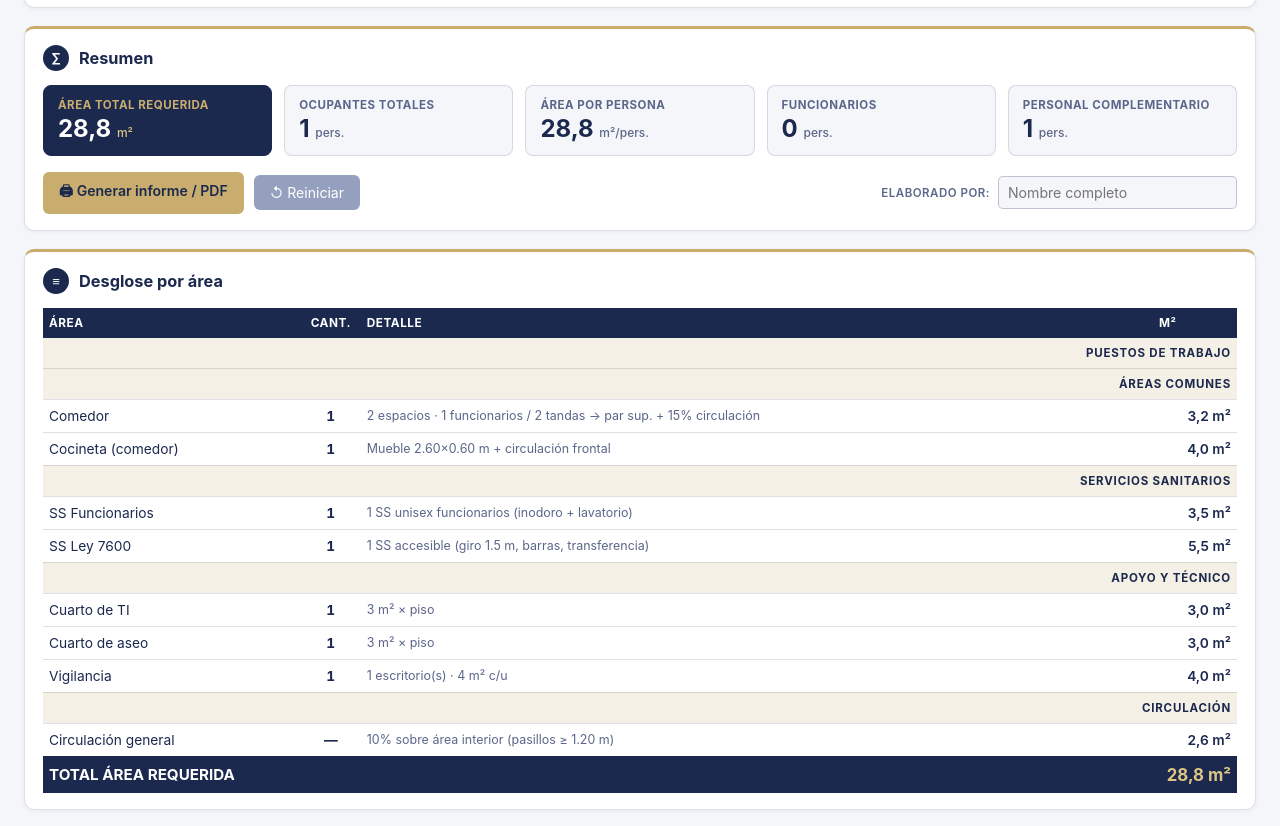
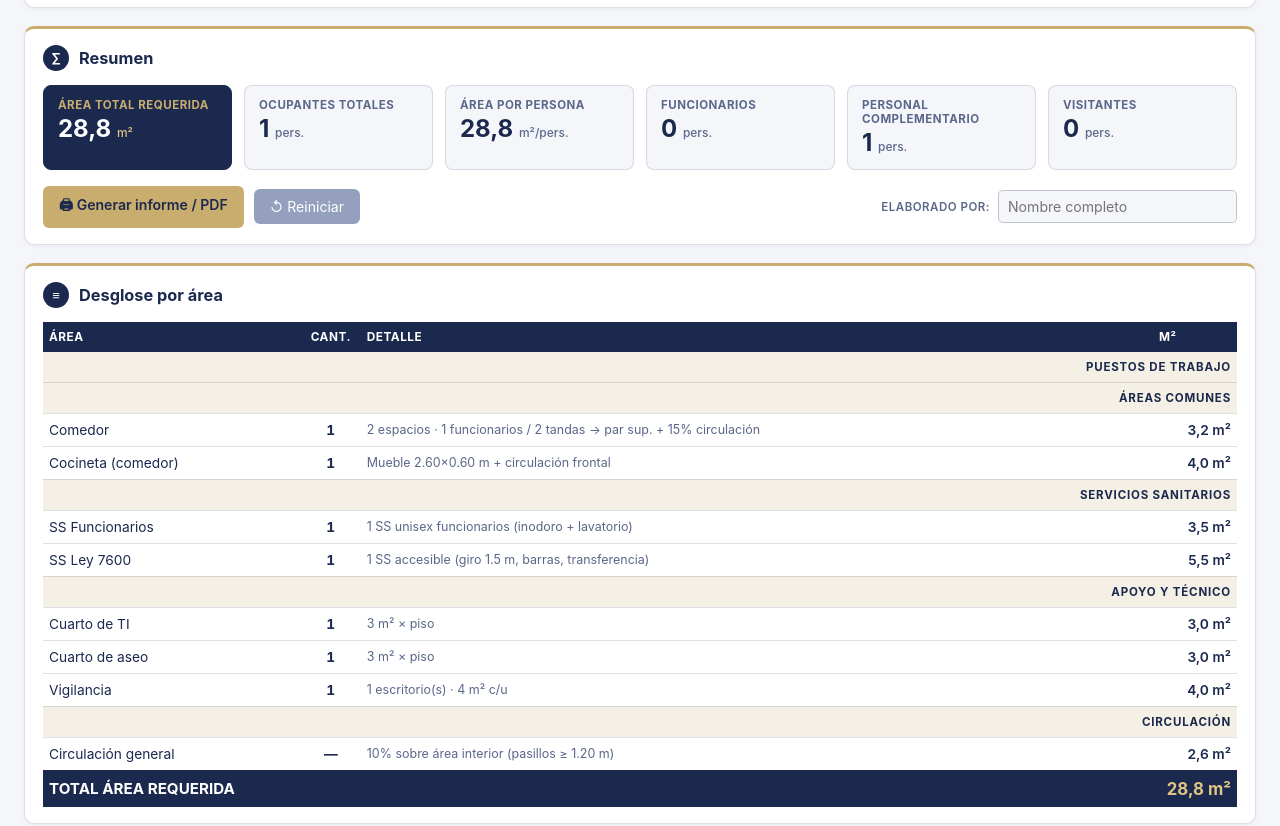
Before and after one commit to luchacon506/Calculadora-de-areas, a plain HTML site: page index.html in a window 1280 px wide. Shown: the part 1566-2392 px from the top of the page. Drawn offline with Linux system fonts and the light colour scheme.

Commit message:
Add KPI for visitors to index.html

```diff
--- a/index.html
+++ b/index.html
@@ -319,6 +319,11 @@ footer { text-align:center; font-size:0.75rem; padding:10px; background: var(--a
           <div class="kpi">
             <div class="label">Personal Complementario</div>
             <div class="value" id="kpiPersonal">0 <small>pers.</small></div>
+          </div>
+          <!-- NUEVO KPI: Visitantes -->
+          <div class="kpi">
+            <div class="label">Visitantes</div>
+            <div class="value" id="kpiVisitantes">0 <small>pers.</small></div>
           </div>
         </div>
         <div class="acciones no-print">
@@ -823,6 +828,8 @@ function calcular() {
   document.getElementById('kpiPerCapita').innerHTML = fmt(d.perCapita, 1) + ' <small>m²/pers.</small>';
   document.getElementById('kpiFunc').innerHTML      = fmtInt(d.nFuncionarios) + ' <small>pers.</small>';
   document.getElementById('kpiPersonal').innerHTML  = fmtInt(d.nPersonalComplementario) + ' <small>pers.</small>';
+  /* NUEVO: refleja el número de visitantes en el resumen */
+  document.getElementById('kpiVisitantes').innerHTML = fmtInt(d.inp.nVisitantes) + ' <small>pers.</small>';
 
   const tbody = document.getElementById('tbodyResultados');
   tbody.innerHTML = '';
@@ -1072,6 +1079,8 @@ function construirInformeHTML() {
       <div class="kpi"><div class="label">Ocupantes</div><div class="value">${fmtInt(d.totalPersonas)} <small>pers.</small></div></div>
       <div class="kpi"><div class="label">Funcionarios</div><div class="value">${fmtInt(d.nFuncionarios)} <small>pers.</small></div></div>
       <div class="kpi"><div class="label">Personal Complementario</div><div class="value">${fmtInt(d.nPersonalComplementario)} <small>pers.</small></div></div>
+      <!-- NUEVO KPI: Visitantes en resumen ejecutivo -->
+      <div class="kpi"><div class="label">Visitantes</div><div class="value">${fmtInt(d.inp.nVisitantes)} <small>pers.</small></div></div>
       <div class="kpi"><div class="label">Área / persona</div><div class="value">${fmt(d.perCapita,1)} <small>m²/p</small></div></div>
     </div>
   ` : ''}
```
